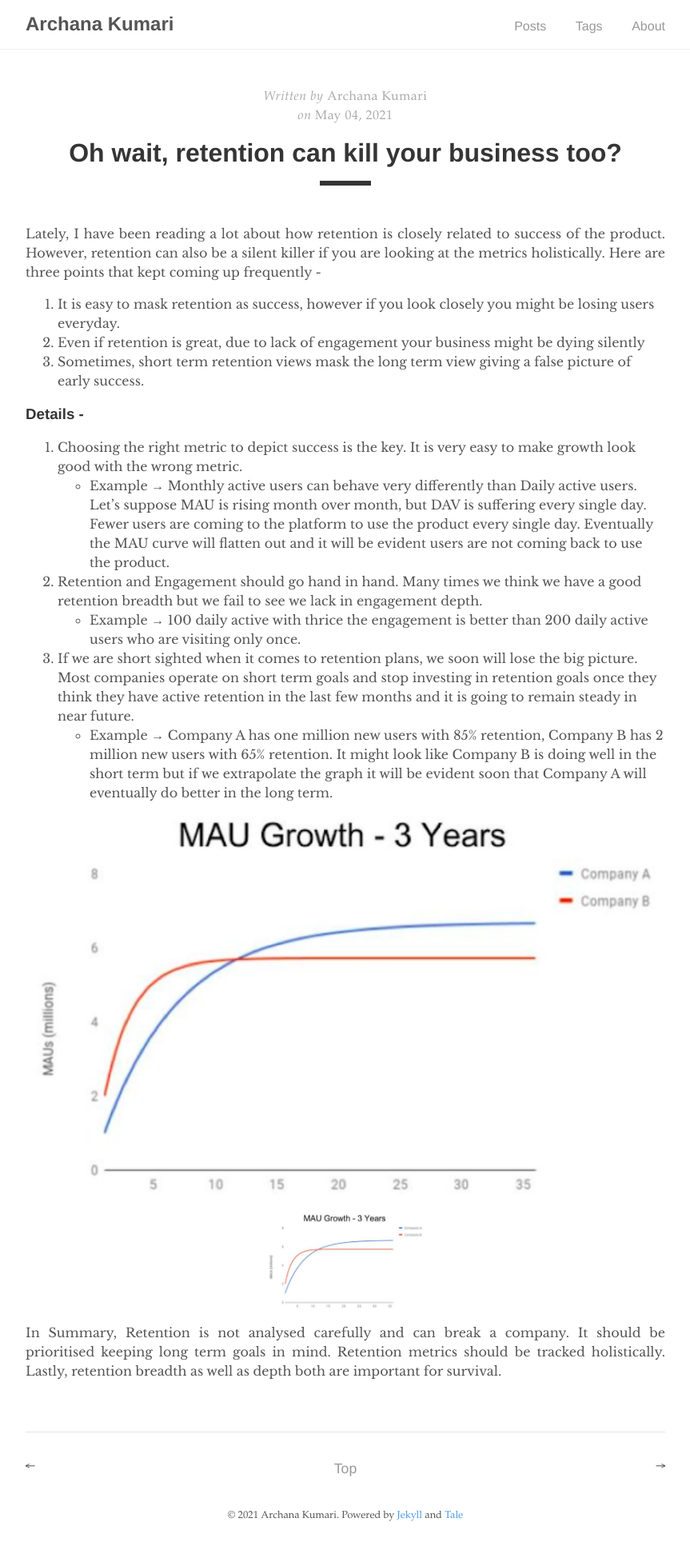
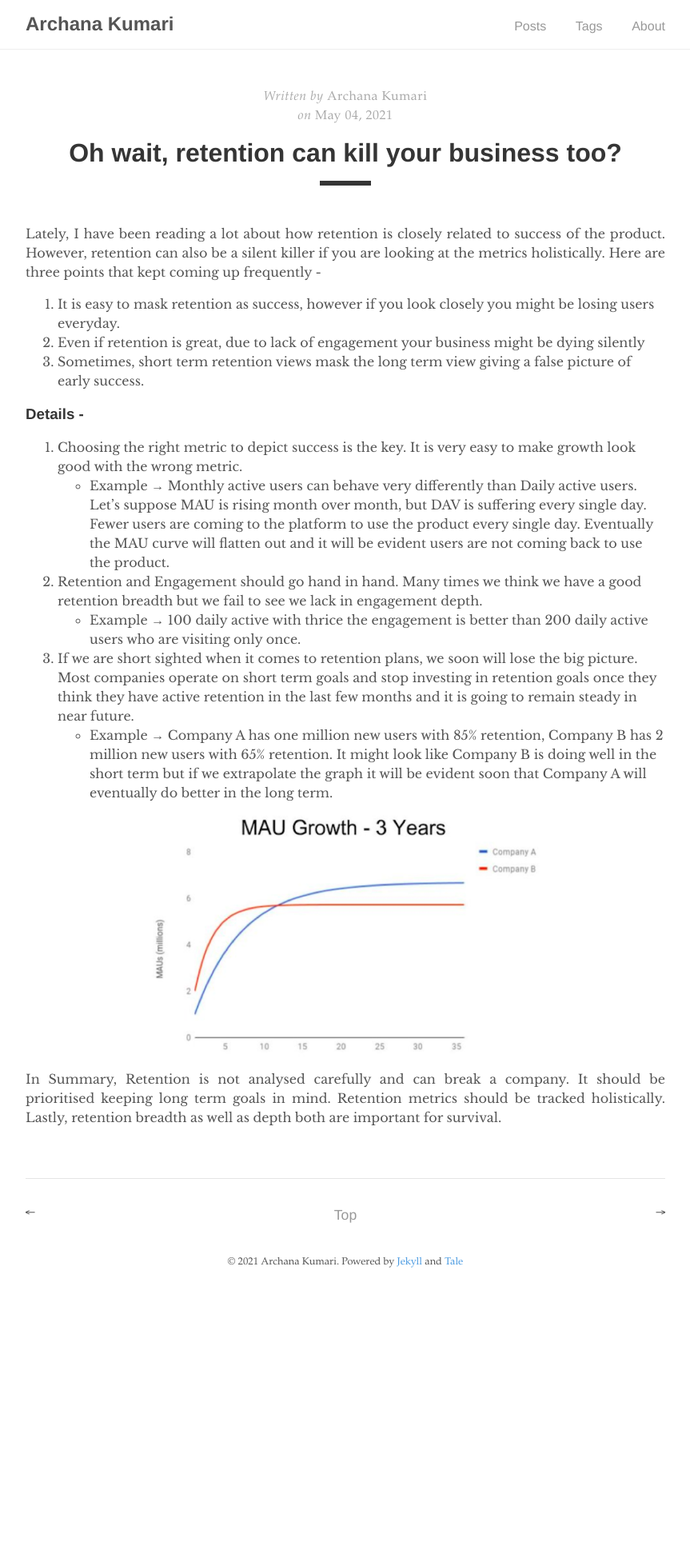
Before and after one commit to Archana-blog/product, a Jekyll site: the page built from _posts/2021-05-04-retention-silent-killer.md, in a window 1280 px wide. Shown: the whole page at 80% size, without its empty margins (208-1071 px from the left). Built offline with Jekyll 4.4.1, drawn with Linux system fonts in a browser that asks for light colours; after the commit the page ends 1621 px from its top, so only the background shows below that.

Commit message:
Update 2021-05-04-retention-silent-killer.md

```diff
--- a/_posts/2021-05-04-retention-silent-killer.md
+++ b/_posts/2021-05-04-retention-silent-killer.md
@@ -24,8 +24,6 @@ Here are three points that kept coming up frequently -
 3. If we are short sighted when it comes to retention plans, we soon will lose the big picture. Most companies operate on short term goals and stop investing in retention goals once they think they have active retention in the last few months and it is going to remain steady in near future.
 * Example → Company A has one million new users with 85% retention, Company B has 2 million new users with 65% retention. It might look like Company B is doing well in the short term but if we extrapolate the graph it will be evident soon that Company A will eventually do better in the long term.
 
-![Alt text](https://github.com/Archana-blog/product/blob/28395dc720549868df6aa7af225b806de439850c/assets/retention.png?raw=true")
-
-<img src="https://github.com/Archana-blog/product/blob/28395dc720549868df6aa7af225b806de439850c/assets/retention.png" alt="retention" width="200"/>
+<img src="https://github.com/Archana-blog/product/blob/28395dc720549868df6aa7af225b806de439850c/assets/retention.png" alt="retention" width="500"/>
 
 In Summary, Retention is not analysed carefully and can break a company. It should be prioritised keeping long term goals in mind. Retention metrics should be tracked holistically. Lastly, retention breadth as well as depth both are important for survival.
```
